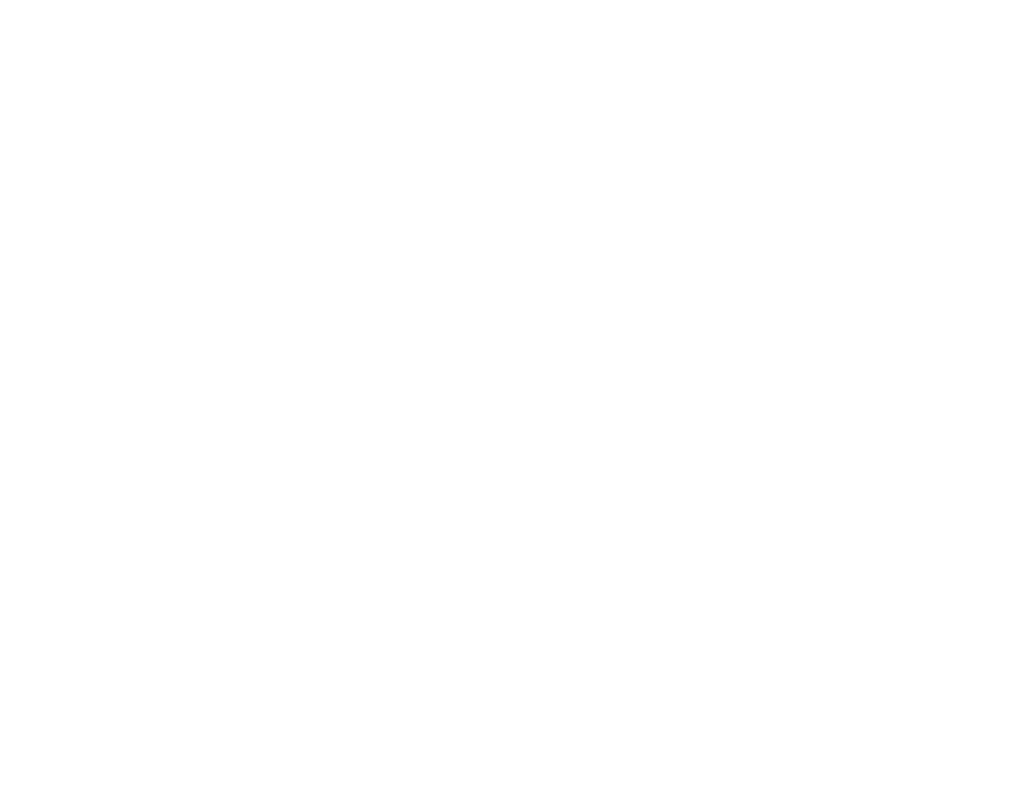
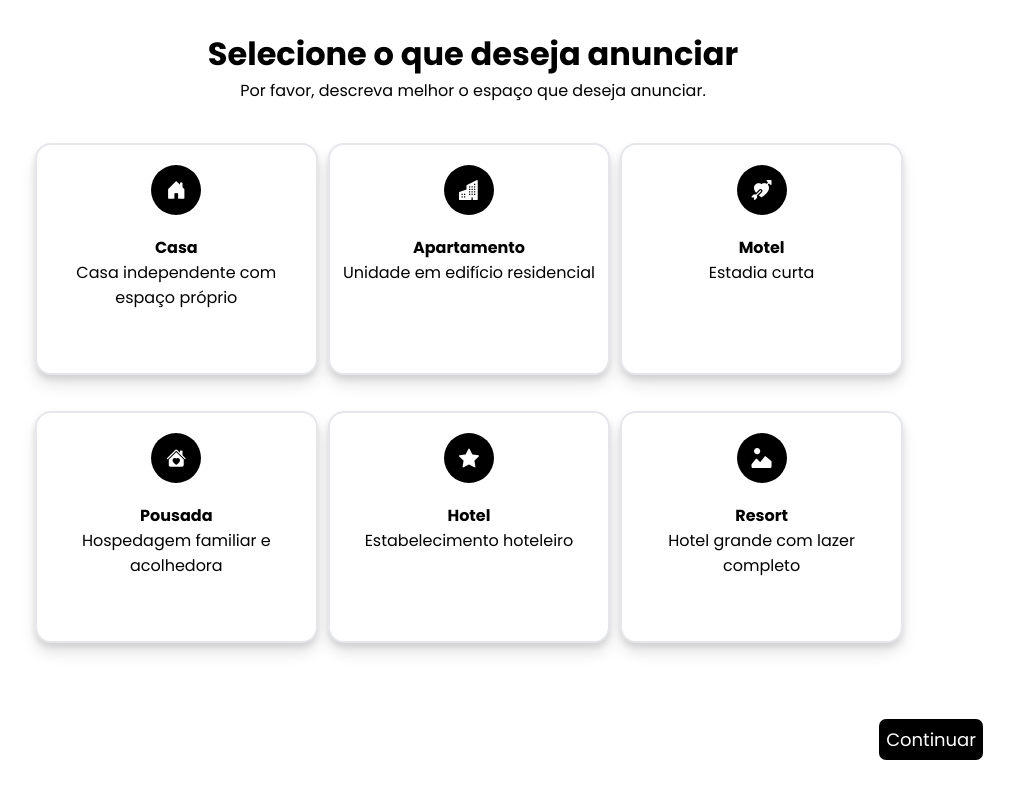
Before and after one commit to levynascimentoDev/Client_Hospedala, a Vue app: page /select in a window 1280 px wide. Before the commit this address had no page. Shown: the whole page, without its empty margins (167-1181 px from the left). Built offline with nearby package versions, Linux system fonts and the light colour scheme.

Commit message:
Fiz a tela de selecao de tipo de hospedagem

```diff
--- a/package.json
+++ b/package.json
@@ -14,7 +14,7 @@
     "bootstrap-icons": "^1.13.1",
     "pinia": "^3.0.4",
     "vue": "^3.5.22",
-    "vue-router": "^4.5.1"
+    "vue-router": "^4.6.4"
   },
   "devDependencies": {
     "@types/node": "^24.6.0",
--- a/src/pages/TemporarySession/SelectYourPlace.vue
+++ b/src/pages/TemporarySession/SelectYourPlace.vue
@@ -1,39 +1,116 @@
-<script lang="ts"dk></script>
+<script lang="ts"></script>
 
 <template>
-    <div id="title">
+    <div class="container">
+    <div class="title">
     <h1>Selecione o que deseja anunciar</h1>
     <p>Por favor, descreva melhor o espaço que deseja anunciar.</p>
     </div>
 
-    <div id="opitions">
+    <div class="options">
         <div class="box">
+            <div class="icon">
             <i class="bi bi-house-door-fill"></i>
-            <p>Casa</p>
+            </div>
+            <p><b>Casa</b></p>
             <p>Casa independente com espaço próprio</p>
         </div>
         <div class="box">
-            <p>Apartamento</p>
+            <div class="icon">
+            <i class="bi bi-buildings-fill"></i>
+            </div>
+            <p><b>Apartamento</b></p>
             <p>Unidade em edifício residencial</p>
         </div>
         <div class="box">
-            <p>Motel</p>
+            <div class="icon">
+            <i class="bi bi-arrow-through-heart-fill"></i>
+            </div>
+            <p><b>Motel</b></p>
             <p>Estadia curta</p>
         </div>
         <div class="box">
-            <p>Pousada</p>
+            <div class="icon">
+            <i class="bi bi-house-heart-fill"></i>
+            </div>
+            <p><b>Pousada</b></p>
             <p>Hospedagem familiar e acolhedora</p>
         </div>
         <div class="box">
-            <p>Hotel</p>
+            <div class="icon">
+            <i class="bi bi-star-fill"></i>
+            </div>
+            <p><b>Hotel</b></p>
             <p>Estabelecimento hoteleiro</p>
         </div>
         <div class="box">
-            <p>Resort</p>
-            <p>Hotel grande com laser completo</p>
+            <div class="icon">
+            <i class="bi bi-image-alt"></i>
+            </div>
+            <p><b>Resort</b></p>
+            <p>Hotel grande com lazer completo</p>
         </div>
     </div>
     <button>Continuar</button>
+
+    </div>
 </template>
 
-<style> </style>
+<style>
+    .container {
+        display: flex;
+        flex-direction: column;
+        align-items: center;
+        text-align: center;
+        padding: 30px;
+    }
+    .options {
+        display: flex;
+        flex-wrap: wrap;
+        gap: 10px;
+        width: 896px;
+        height: 744px;
+        padding: 10px;
+        margin: 30px;
+    }
+    .box {
+    display: flex;
+    flex-direction: column;
+    justify-content: flex-start;
+    align-items: center;
+
+    width: 282.656px;
+    height: 232px;
+    padding: 10px;
+    border-radius: 16px;
+    border: 2px solid #E5E7EB;
+    background: #FFF;
+    box-shadow: 0 4px 6px rgba(0, 0, 0, 0.10),
+                0 10px 15px rgba(0, 0, 0, 0.10);
+    }
+    .icon{
+        width: 50px;
+        height: 50px;
+        background-color: #000;
+        border-radius: 50%;
+        text-align: center;
+        line-height: 50px;
+        font-size: 20px;
+        margin: 10px;
+        margin-bottom: 20px;
+    }
+    i {
+        color: #FFF;
+    }
+
+    button {
+        background-color: #000;
+        color: #FFF;
+        border-radius: 7px;
+        margin: 10px;
+        font-size: large;
+        align-self: flex-end;
+        margin-right: 100px;
+        padding: 7px;
+    }
+</style>
--- a/src/router/auth.routes.ts
+++ b/src/router/auth.routes.ts
@@ -2,11 +2,13 @@
 import Login from '../pages/auth/Login.vue'
 import Register from '../pages/auth/Register.vue';
 import CheckoutEmail from '../pages/auth/CheckoutEmail.vue';
+import SelectYourPlace from '../pages/TemporarySession/SelectYourPlace.vue';
 
 const authRoutes: RouteRecordRaw[] = [
     { path:"/login", component: Login },
     { path:"/login/complete", component: Register },
     { path:"/login/verification", component: CheckoutEmail },
+    { path: "/select", component: SelectYourPlace},
 ]
 
 export default authRoutes;
```
Also changed, not shown: 1 other file (tests, documents, lock files or other folders).
